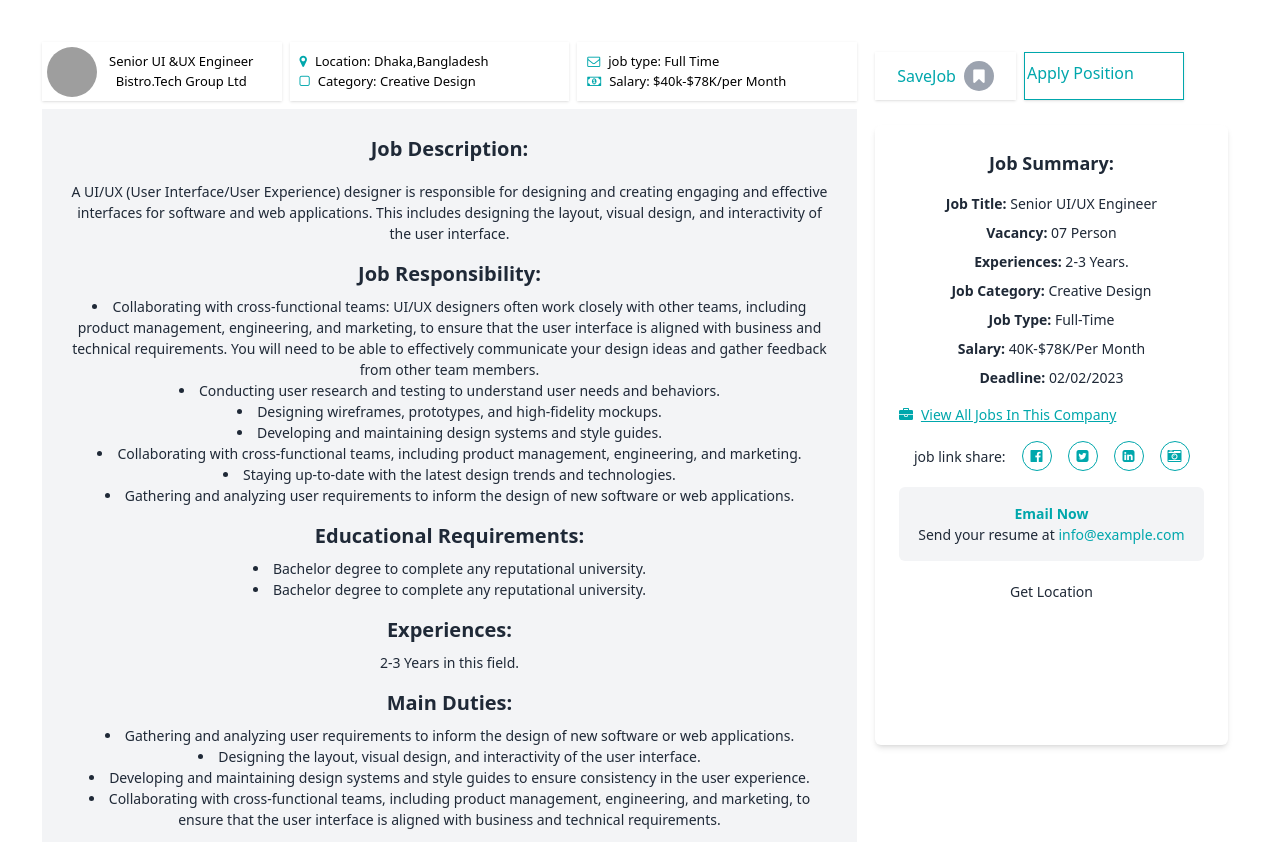
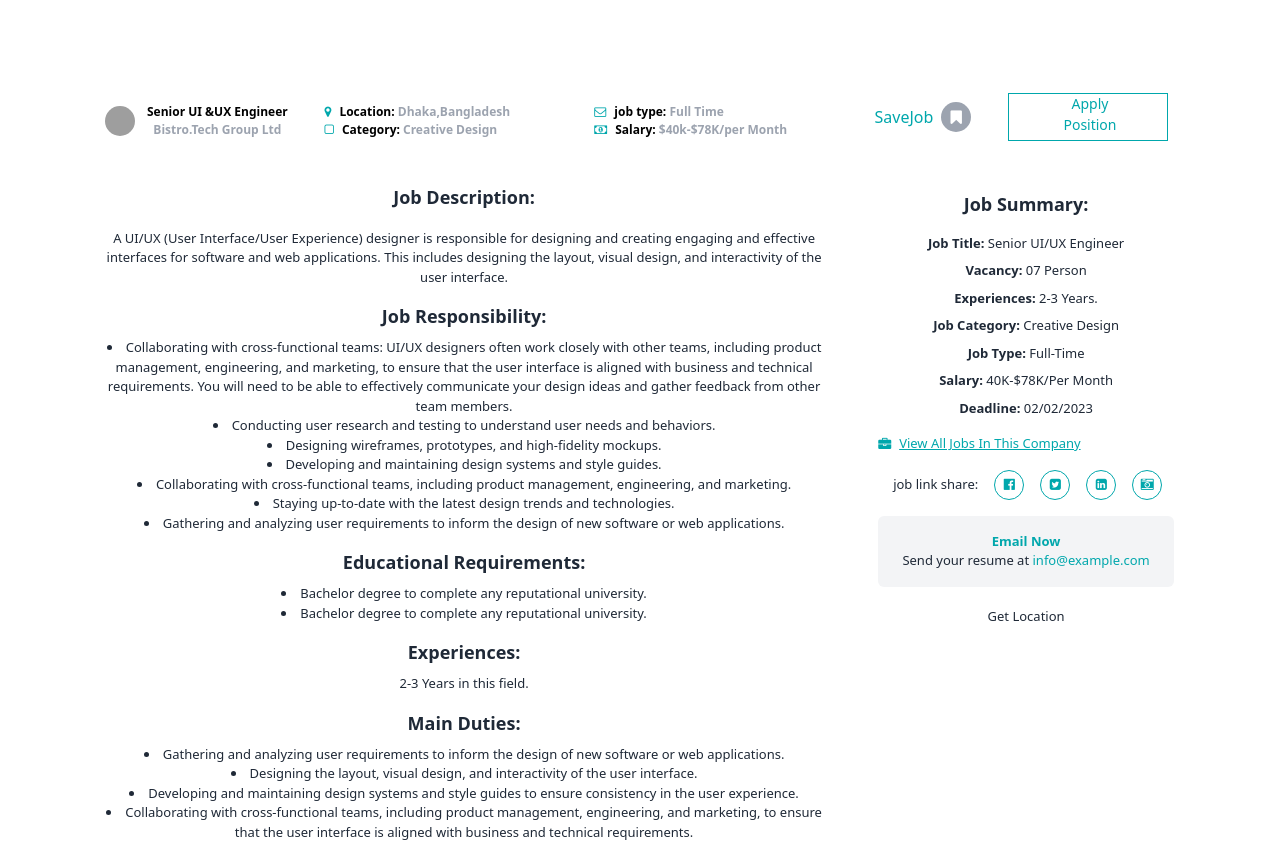
Before and after one commit to charmnganshul/JobPortal, a React (Vite) app in the folder Frontend/: page /jobDetail in a window 1280 px wide. Shown: the top 842 px of the page. Built offline with nearby package versions, Linux system fonts and the light colour scheme; grey boxes are pictures that could not be loaded.

Commit message:
JobDetail

```diff
--- a/Frontend/src/Component/JobDetail.jsx
+++ b/Frontend/src/Component/JobDetail.jsx
@@ -1,45 +1,45 @@
 import React from "react";
 function JobDetail() {
   return (
-    <div className="flex  gap-2 p-[10px]">
-      <div className="h-[100vh] w-[100%] flex  text-[13px] flex-col gap-2">
+   <div className="flex  gap-2 px-[50px] py-[5%]">
+      <div className=" w-[100%] flex  text-[12px] flex-col gap-2">
         <div className="w-[100%] flex gap-2  justify-center ">
-          <div className=" flex w-[30%] items-center shadow gap-3 pl-[5px]">
+          <div className=" flex w-[30%] items-center gap-3 pl-[23px]">
             <img
-              className="h-[50px] w-[50px] rounded-full"
+              className="h-[30px] w-[30px] rounded-full"
               src="https://jobes-nextjs.vercel.app/assets/images/bg/company-logo/company-01.png"
             ></img>
             <div className="flex flex-col">
-              <label>Senior UI &UX Engineer</label>
-              <label>Bistro.Tech Group Ltd</label>
+              <label className="font-bold">Senior UI &UX Engineer</label>
+              <label className="text-gray-400 font-semibold">Bistro.Tech Group Ltd</label>
             </div>
           </div>
-          <div className="w-[35%]  flex flex-col p-[10px] shadow">
+          <div className="w-[35%]  flex flex-col p-[10px] ">
             <div className="flex items-center gap-2">
               <i class="fa fa-map-marker text-[#00A7AC]" aria-hidden="true"></i>
-              <h1>Location: Dhaka,Bangladesh</h1>
+              <h1 className="font-semibold">Location: <span className="text-gray-400">Dhaka,Bangladesh</span></h1>
             </div>
             <div className="flex items-center gap-2">
               <i class="fa fa-square-o text-[#00A7AC]" aria-hidden="true"></i>
-              <h1>Category: Creative Design</h1>
+              <h1 className="font-semibold">Category: <span className="text-gray-400">Creative Design</span></h1>
             </div>
           </div>
-          <div className="w-[35%]  flex flex-col p-[10px] shadow">
+          <div className="w-[35%]  flex flex-col p-[10px] ">
             <div className="flex items-center gap-2">
               <i
                 class="fa fa-envelope-o  text-[#00A7AC]"
                 aria-hidden="true"
               ></i>
-              <h1>job type: Full Time</h1>
+              <h1 className="font-semibold">job type: <span className="text-gray-400">Full Time</span></h1>
             </div>
             <div className="flex items-center gap-2">
               <i class="fa fa-money  text-[#00A7AC]" aria-hidden="true"></i>
-              <h1>Salary: $40k-$78K/per Month</h1>
+              <h1 className="font-semibold">Salary: <span className="text-gray-400">$40k-$78K/per Month</span></h1>
             </div>
           </div>
         </div>
-        <div className="p-6 bg-gray-100 w-[100%]  text-[14px] text-gray-800">
-          <h1 className="text-2xl font-bold mb-4 text-[20px]">
+        <div className="p-6  w-[100%]  text-[13px] text-gray-800">
+          <h1 className="text-2xl font-bold mb-4 text-[18px]">
             Job Description:
           </h1>
           <p className="mb-4">
@@ -49,7 +49,7 @@ function JobDetail() {
             visual design, and interactivity of the user interface.
           </p>
 
-          <h2 className="text-xl  mb-2 font-bold">Job Responsibility:</h2>
+          <h2 className="text-[18px]  mb-2 font-bold">Job Responsibility:</h2>
           <ul className="list-disc list-inside mb-4">
             <li>
               Collaborating with cross-functional teams: UI/UX designers often
@@ -79,16 +79,16 @@ function JobDetail() {
               new software or web applications.
             </li>
           </ul>
-          <h2 className="text-xl font-bold mb-2">Educational Requirements:</h2>
+          <h2 className="text-[18px] font-bold mb-2">Educational Requirements:</h2>
           <ul className="list-disc list-inside mb-4">
             <li>Bachelor degree to complete any reputational university.</li>
             <li>Bachelor degree to complete any reputational university.</li>
           </ul>
 
-          <h2 className="text-xl font-bold mb-2">Experiences:</h2>
+          <h2 className="text-[18px] font-bold mb-2">Experiences:</h2>
           <p className="mb-4">2-3 Years in this field.</p>
 
-          <h2 className="text-xl font-bold mb-2">Main Duties:</h2>
+          <h2 className="text-[18px] font-bold mb-2">Main Duties:</h2>
           <ul className="list-disc list-inside mb-4">
             <li>
               Gathering and analyzing user requirements to inform the design of
@@ -108,7 +108,7 @@ function JobDetail() {
               interface is aligned with business and technical requirements.
             </li>
           </ul>
-          <h2 className="text-xl font-bold mb-2">Extra Benefits:</h2>
+          <h2 className="text-[18px] font-bold mb-2">Extra Benefits:</h2>
           <ul className="list-disc list-inside mb-4">
             <li>Any health care.</li>
             <li>Yearly performance bonus.</li>
@@ -117,23 +117,24 @@ function JobDetail() {
           </ul>
         </div>
       </div>
-      <div className="w-[45%] flex flex-col gap-3 p-[10px]">
+      <div className="w-[45%] flex flex-col gap-3 ">
         <div className="w-[100%] flex gap-2 ">
-          <div className="h-[6vh] w-[40%]   flex gap-2 justify-center items-center shadow">
+          <div className="h-[6vh] w-[40%]   flex gap-2 justify-center items-center ">
             <label className="hover: text-[#00A7AC]">SaveJob</label>
             <div className="h-[30px] w-[30px] hover:bg-[#00A7AC] text-white rounded-full flex justify-center items-center bg-gray-400">
               <i class="fa fa-bookmark" aria-hidden="true"></i>
             </div>
           </div>
-          <button class="group relative w-40 overflow-hidden border border-[#00A7AC] bg-white text-[#00A7AC] shadow transition-all before:absolute before:left-0 before:top-0 before:h-0 before:w-1/4 before:bg-[#00A7AC] before:duration-500 after:absolute after:bottom-0 after:right-0 after:h-0 after:w-1/4 after:bg-[#00A7AC] after:duration-500 hover:text-white hover:before:h-full hover:after:h-full">
+          <div></div>
+          <button  class="group  relative w-40  overflow-hidden border border-[#00A7AC] bg-white text-[#00A7AC]  transition-all before:absolute before:left-0 before:top-0 before:h-0 before:w-1/4 before:bg-[#00A7AC] before:duration-500 after:absolute after:bottom-0 after:right-0 after:h-0 after:w-1/4 after:bg-[#00A7AC] after:duration-500 hover:text-white hover:before:h-full hover:after:h-full">
             <span class="top-0 flex h-full w-full items-center justify-center before:absolute before:bottom-0 before:left-1/4 before:z-0 before:h-0 before:w-1/4 before:bg-[#00A7AC] before:duration-500 after:absolute after:right-1/4 after:top-0 after:z-0 after:h-0 after:w-1/4 after:bg-[#00A7AC] after:duration-500 hover:text-white group-hover:before:h-full group-hover:after:h-full"></span>
-            <span class="absolute bottom-0 left-0 right-0 top-0 z-10 flex h-[5vh] w-[70%] items-center justify-center group-hover:text-white">
+            <span class="absolute bottom-0 left-4 right-0 top-0 z-10 flex h-[5vh] w-[70%] items-center justify-center group-hover:text-white pl-[20px] text-[14px]">
               Apply Position
             </span>
           </button>{" "}
         </div>
         <div className="h-[1px] w-[100%]bg-[#00A7AC]"></div>
-        <div className="p-6 bg-white shadow-md rounded-md text-[14px] text-gray-800">
+        <div className="p-6 h-[120vh] rounded-md text-[13px] text-gray-800">
           <h2 className="text-lg font-bold mb-4">Job Summary:</h2>
           <ul className="list-none mb-4 space-y-2">
             <li>
@@ -202,7 +203,7 @@ function JobDetail() {
           </div>
         </div>
       </div>
-    </div>
+    </div>
   );
 }
 export default JobDetail;
```
